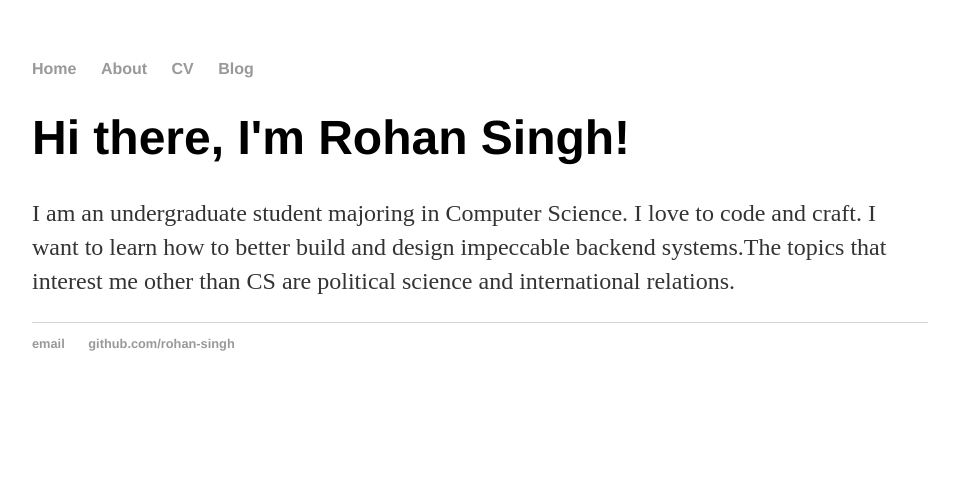
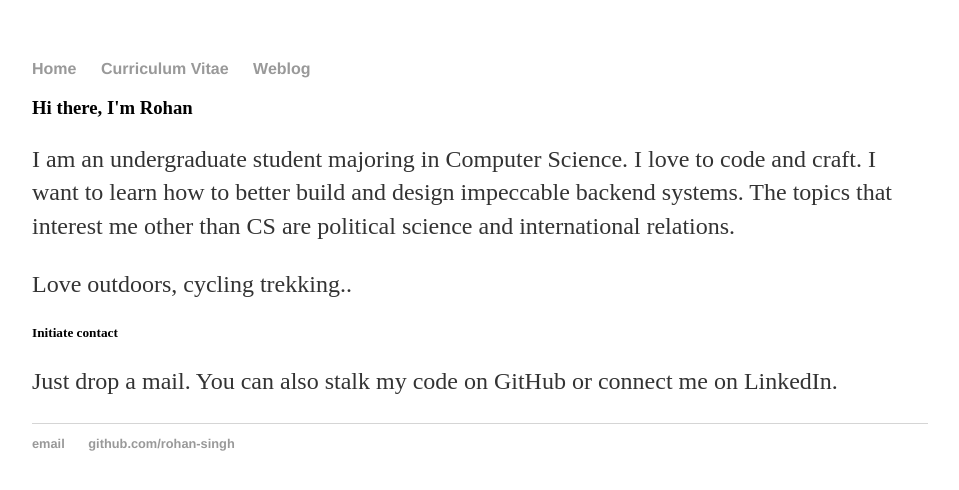
Before and after one commit to rohan-singh/rohan-singh.github.io, a plain HTML site: page index.html in a window 1280 px wide. Shown: the whole page, without its empty margins (160-1119 px from the left). Drawn offline with Linux system fonts and the light colour scheme.

Commit message:
Update index.html

```diff
--- a/index.html
+++ b/index.html
@@ -9,15 +9,20 @@
 		<nav>
     		<ul>
         		<li><a href="/">Home</a></li>
-	        	<li><a href="/about">About</a></li>
-        		<li><a href="/cv">CV</a></li>
-        		<li><a href="https://theintuit.blogspot.in/">Blog</a></li>
+        		<li><a href="/cv">Curriculum Vitae</a></li>
+        		<li><a href="https://theintuit.blogspot.in/">Weblog</a></li>
     		</ul>
 		</nav>
 		<div class="container">
     		<div class="blurb">
-        		<h1>Hi there, I'm Rohan Singh!</h1>
-				<p>I am an undergraduate student majoring in Computer Science. I love to code and craft. I want to learn how to better build and design impeccable backend systems.The topics that interest me other than CS are political science and international relations.</p>
+        		<h3>Hi there, I'm Rohan</h3>
+				<p>I am an undergraduate student majoring in Computer Science. I love to code and craft. I want to learn how to better build and design impeccable backend systems.
+				The topics that interest me other than CS are political science and international relations.</p>
+
+				<p>Love outdoors, cycling trekking..</p>
+
+				<h5>Initiate contact</h5>
+				<p>Just drop a mail. You can also stalk my code on GitHub or connect me on LinkedIn.</p>
     		</div><!-- /.blurb -->
 		</div><!-- /.container -->
 		<footer>
```
